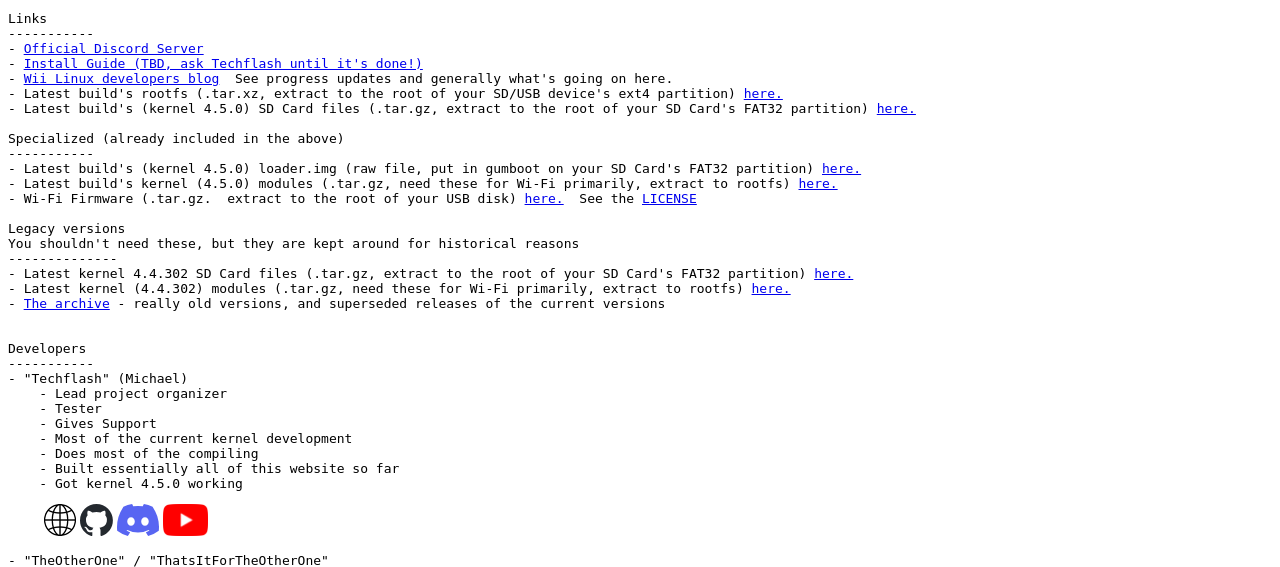
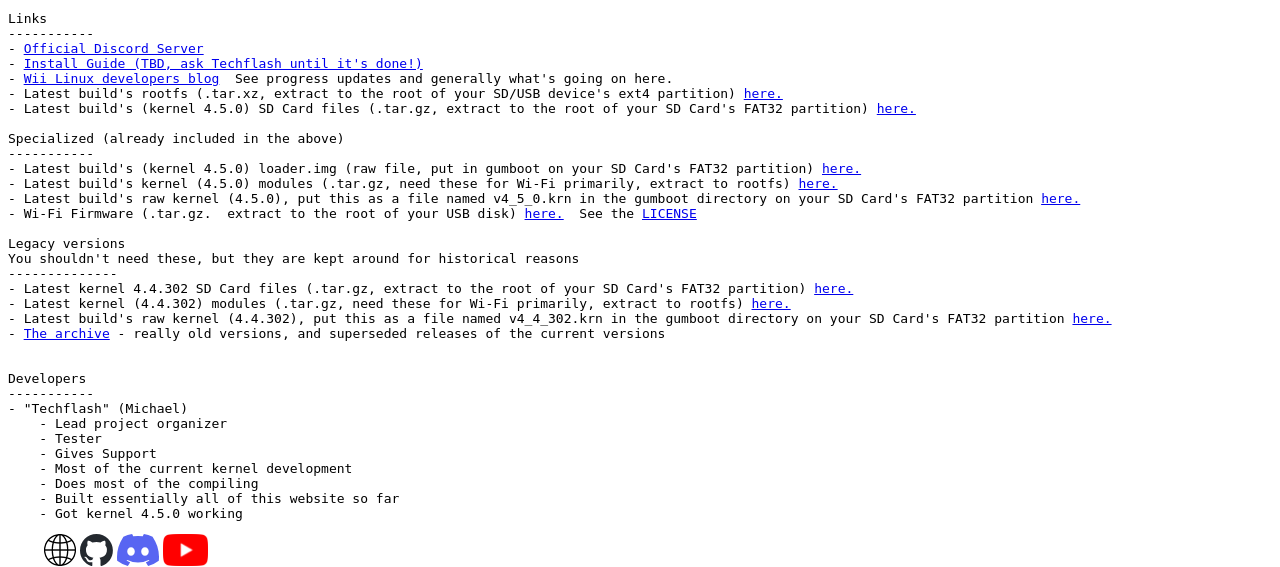
Before and after one commit to Wii-Linux/www, a PHP site: page / in a window 1280 px wide. Shown: the part 572-1139 px from the top of the page. Run offline with PHP 8.4, Linux system fonts and the light colour scheme.

Commit message:
whoops, forgot add the kernel download link
*nervous laughing*

```diff
--- a/site/mainPage.php
+++ b/site/mainPage.php
@@ -83,6 +83,7 @@ Specialized (already included in the above)
 -----------
 - Latest build's (kernel 4.5.0) loader.img (raw file, put in gumboot on your SD Card's FAT32 partition) <a href="/latest-loader-4.5.img">here.</a>
 - Latest build's kernel (4.5.0) modules (.tar.gz, need these for Wi-Fi primarily, extract to rootfs) <a href="/latest_4.5_modules.tar.gz">here.</a>
+- Latest build's raw kernel (4.5.0), put this as a file named v4_5_0.krn in the gumboot directory on your SD Card's FAT32 partition <a href="/latest-kernel_4.5.elf">here.</a>
 - Wi-Fi Firmware (.tar.gz.  extract to the root of your USB disk) <a href="/openfwwf-5.2-bin.tar.gz">here.</a>  See the <a href="/openfwwf-5.2-LICENSE.txt">LICENSE</a>
 
 Legacy versions
@@ -90,6 +91,7 @@ You shouldn't need these, but they are kept around for historical reasons
 --------------
 - Latest kernel 4.4.302 SD Card files (.tar.gz, extract to the root of your SD Card's FAT32 partition) <a href="/latest_4.4.302_sd_files.tar.gz">here.</a>
 - Latest kernel (4.4.302) modules (.tar.gz, need these for Wi-Fi primarily, extract to rootfs) <a href="/latest_4.4.302_modules.tar.gz">here.</a>
+- Latest build's raw kernel (4.4.302), put this as a file named v4_4_302.krn in the gumboot directory on your SD Card's FAT32 partition <a href="/latest-kernel_4.4.302.elf">here.</a>
 - <a href="/archive">The archive</a> - really old versions, and superseded releases of the current versions
 
 
```
